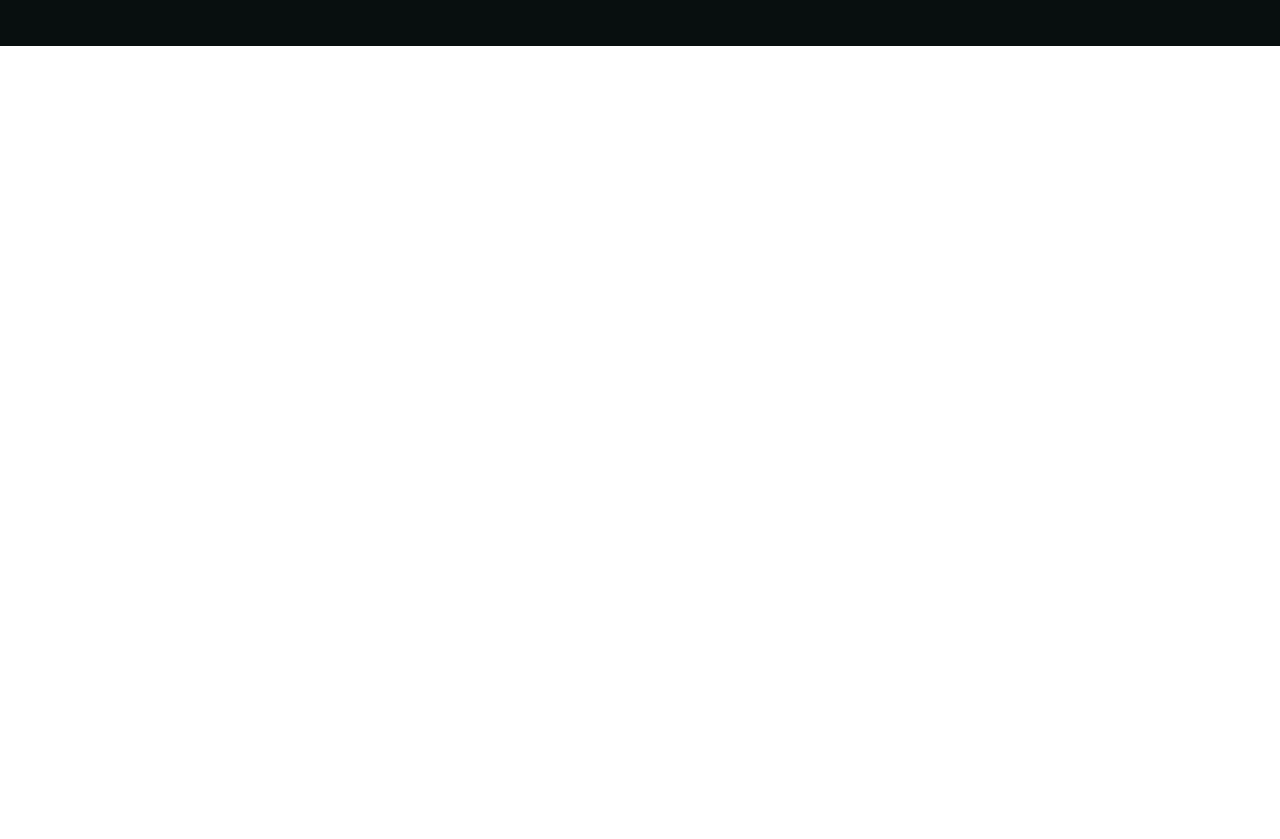
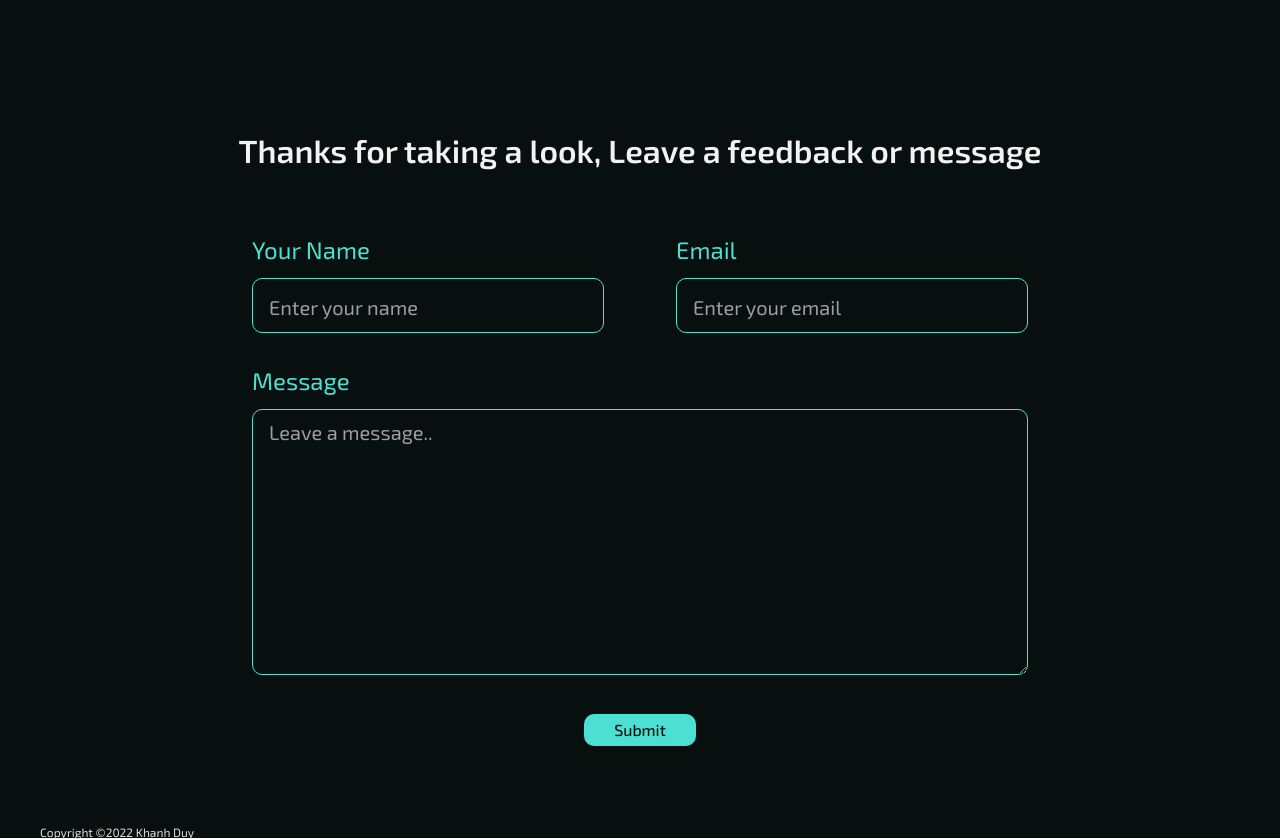
Before and after one commit to Nadirol/khanhduy.github.io, a React (Vite) app: page / in a window 1280 px wide. Shown: the part 2360-3199 px from the top of the page. Before the commit the page ends 2406 px from the top, so only its background shows below. Built offline with nearby package versions, Linux system fonts and the light colour scheme.

Commit message:
popup and form

```diff
--- a/src/components/DaltyDescription.tsx
+++ b/src/components/DaltyDescription.tsx
@@ -1,7 +1,10 @@
 const DaltyDescription = (): JSX.Element => (
     <div className="">
-        <p>Dalty is an application where users can quickly discover new destinations based on street/city name, radius or categories and view the details of each destination. </p>
-        <ul>
+        <p className="text-neutral-50 font-exo-2 font-normal text-2xl mb-9">
+            Dalty is an application where users can quickly discover new destinations based on street/city name,
+             radius or categories and view the details of each destination.
+        </p>
+        <ul className="list-disc list-inside text-neutral-50 font-exo-2 font-normal text-xl">
             <li>JSX and Tailwind was used to display every element/component as close to design as possible.</li>
             <li>React was used with multiple hooks to make interactions on buttons, search bars, sliders working correctly.</li>
             <li>React Router was used to create routing when navigating to different pages.</li>
--- a/src/components/Header.tsx
+++ b/src/components/Header.tsx
@@ -16,12 +16,12 @@ const Header = ({ popupVisible }: any): JSX.Element => {
                     <a href="#projects" className="nav-link">Projects</a>
                 </li>
                 <li>
-                    <a href="#" className="nav-link">Contact Me</a>
+                    <a href="#contact" className="nav-link">Contact Me</a>
                 </li>
             </ul>
             <div className="flex gap-9">
                 <button>
-                    <img src="/images/light bulb.svg" alt="theme toggle" />
+                    <img src="/images/light bulb.svg" alt="theme toggle"/>
                 </button>
                 <button className="border border-primary-dark-light rounded-[10px] px-5 py-2
                     text-primary-dark-light font-exo-2 font-normal text-base leading-none
--- a/src/components/Main.tsx
+++ b/src/components/Main.tsx
@@ -8,27 +8,37 @@ let sliderAutoScroll: any;
 let images: string[] = ['']
 
 const Main = ({ popupVisible, setPopupVisible }: any): JSX.Element => {
+    const [selectedProjectIndex, setSelectedProjectIndex] = useState(0)
     const [activeSlideIndex, setActiveSlideIndex] = useState(1)
     const [imageSlides, setImageSlides] = useState<any>(images);
     const imageSlider = useRef<HTMLDivElement>(null);
 
     const turnOnPopup = (index: number) => {
+        setSelectedProjectIndex(index)
         setPopupVisible(true);
-        images = [...projectList[index].images]
+        images = [...projectList[selectedProjectIndex].images]
         images.unshift(images[images.length - 1])
         setImageSlides(images)
 
+        autoScrollOn()
+    };
+
+    const autoScrollOn = () => {
         sliderAutoScroll = setInterval(() => {
             if (imageSlider.current) {
                 setActiveSlideIndex((prevIndex: number) => prevIndex + 1)
             }
         }, 5000);
+    }
 
-    };
+
+    const autoScrollOff = () => { clearInterval(sliderAutoScroll) }
 
     useEffect(() => {
         images.push(images[activeSlideIndex - 1])
         setImageSlides(images)
+
+        console.log(activeSlideIndex)
 
         imageSlider.current?.scrollBy(
             {
@@ -43,14 +53,16 @@ const Main = ({ popupVisible, setPopupVisible }: any): JSX.Element => {
         imageSlider.current?.scrollTo(0,0)
     },[popupVisible])
 
-    console.log(imageSlider.current?.scrollLeft)
-
     const turnOffPopup = () => {
         setPopupVisible(false)
         images = ['']
         setImageSlides(images)
         setActiveSlideIndex(1)
-        clearInterval(sliderAutoScroll)
+        autoScrollOff()
+    }
+
+    const contactFormSubmit = (e: any) => {
+        e.preventDefault();
     }
 
     return (
@@ -128,7 +140,7 @@ const Main = ({ popupVisible, setPopupVisible }: any): JSX.Element => {
                     ))}
                 </div>
             </section>
-            <section id="projects" className="min-h-screen text-center">
+            <section id="projects" className="min-h-screen text-center mb-16">
                 <h1 className="text-neutral-50 font-exo-2 font-semibold text-[80px] leading-none mb-[42px]">Project</h1>
                 <div className="flex gap-12 flex-col">
                     {projectList.map((item, index) => (
@@ -148,25 +160,94 @@ const Main = ({ popupVisible, setPopupVisible }: any): JSX.Element => {
             </section>
             { popupVisible && (
                 <section className="">
-                    <div className="fixed z-50 bottom-1/2 right-1/2 translate-x-1/2 translate-y-1/2 w-[1024px]
-                        bg-neutral-800 px-6 py-5 ">
-                        <div className="ml-auto w-fit">
+                    <div className="fixed z-50 bottom-1/2 right-1/2 translate-x-1/2 translate-y-1/2
+                        bg-neutral-800 px-6 py-5 w-[1024px] max-h-[90vh] overflow-y-scroll scrollbar-hide">
+                        <div className="ml-auto w-fit mb-6">
                             <button className="px-6 py-2 bg-neutral-200 hover:bg-neutral-400 rounded-[10px]"
                                 onClick={() => turnOffPopup()}>
                                 Close
                             </button>
                         </div>
-                        <div className={`flex gap-10 slider-x-snap `} ref={imageSlider}>
+                        <div className={`flex gap-10 slider-x-snap mb-9`} ref={imageSlider}>
                             {imageSlides?.map((item: string, index: number) => (
-                                <img src={item} key={index} alt="" id="index"
-                                    className={`w-[440px]
+                                <img src={item} key={index} alt="" loading="lazy"
+                                    onMouseEnter={autoScrollOff}
+                                    onMouseLeave={autoScrollOn}
+                                    className={`w-[440px] hover:opacity-100
                                         ${activeSlideIndex === index ? 'opacity-100 snap-center' : 'opacity-50'}
                                         ${activeSlideIndex === 1 ? '' : 'snap-center'}`}/>
                             ))}
                         </div>
+                        <div className="px-20">
+                            <h1 className={`${projectList[selectedProjectIndex].primaryColor === 'light-yellow'
+                                ? 'text-light-yellow' : 'text-primary-dark-light'}
+                                    font-exo-2 font-semibold text-4xl mb-9 text-center`}>
+                                {projectList[selectedProjectIndex].title}
+                            </h1>
+                            <div className="flex gap-[18px] w-fit mx-auto mb-9">
+                                <a href={projectList[selectedProjectIndex].codeLink} target="_blank" className={`border button-primary
+                                    ${projectList[selectedProjectIndex].primaryColor === 'light-yellow'
+                                    ? 'border-light-yellow text-light-yellow hover:bg-light-yellow hover:text-neutral-900'
+                                    : 'border-primary-dark-light text-primary-dark-light hover:bg-primary-dark-light hover:text-neutral-900'}`}>
+                                    Source Code
+                                </a>
+                                <a href={projectList[selectedProjectIndex].demoLink} target="_blank" className={`button-primary
+                                    ${projectList[selectedProjectIndex].primaryColor === 'light-yellow'
+                                    ? 'bg-light-yellow hover:bg-regular-yellow'
+                                    : 'bg-primary-dark-light hover:bg-primary-dark-regular'}`}>
+                                    Live Demo
+                                </a>
+                            </div>
+                            <div className="flex gap-7 items-center mb-9">
+                                <h1 className="text-neutral-50 font-exo-2 font-semibold text-xl leading-none my-auto">TechStack:</h1>
+                                <div className="flex gap-6">
+                                    {projectList[selectedProjectIndex].stack.map((item: string) => (
+                                        <button key={item}
+                                            className={`border button-primary
+                                                ${projectList[selectedProjectIndex].primaryColor === 'light-yellow'
+                                                ? 'border-light-yellow text-light-yellow hover:bg-light-yellow hover:text-neutral-900'
+                                                : 'border-primary-dark-light text-primary-dark-light hover:bg-primary-dark-light hover:text-neutral-900'}`}>
+                                            {item}
+                                        </button>
+                                    ))}
+                                </div>
+                            </div>
+                            <div className="">
+                                {projectList[selectedProjectIndex].fullDescription()}
+                            </div>
+                        </div>
                     </div>
                 </section>
             )}
+            <section id="contact" className="my-20">
+                <h1 className="text-neutral-50 font-exo-2 font-semibold text-[2rem] mb-[4rem] text-center">
+                    Thanks for taking a look,
+                    Leave a feedback or message
+                </h1>
+                <form onSubmit={e => contactFormSubmit(e)} id="contact-form"
+                    className="w-form mx-auto grid gap-x-[4.5rem] gap-y-9 grid-cols-2">
+                    <div className="form-text">
+                        <h1 className="mb-4">Your Name</h1>
+                        <input type="text" required placeholder="Enter your name"
+                            className="input-form"/>
+                    </div>
+                    <div className="form-text">
+                        <h1 className="mb-4">Email</h1>
+                        <input type="email" required placeholder="Enter your email"
+                            className="input-form"/>
+                    </div>
+                    <div className="col-[1/-1] form-text">
+                        <h1 className="mb-4">Message</h1>
+                        <textarea name="message" form="contact-form" rows={10} placeholder="Leave a message.."
+                            className="input-form">
+                        </textarea>
+                    </div>
+                    <input type="submit" value="Submit"
+                        className="mx-auto col-[1/-1] px-[30px] py-2 bg-primary-dark-light hover:bg-primary-dark-regular
+                            text-neutral-900 font-exo-2 font-medium text-base leading-none rounded-[10px]"/>
+                </form>
+            </section>
+            <h6 className="text-neutral-200 font-exo-2 font-normal text-xs leading-none">Copyright ©2022 Khanh Duy</h6>
         </main>
     )
 }
--- a/src/index.css
+++ b/src/index.css
@@ -24,7 +24,17 @@
 .slider-x-snap {
     @apply overflow-x-scroll
     snap-x snap-mandatory overscroll-x-contain
-    /* scrollbar-hide */
+    scrollbar-hide
+}
+
+.input-form {
+    @apply w-full px-4 py-3 bg-transparent focus:outline-0 border border-primary-dark-light rounded-[10px]
+    caret-primary-dark-light
+    placeholder:text-neutral-500 placeholder:font-exo-2 placeholder:font-normal placeholder:text-xl placeholder:leading-none
+}
+
+.form-text {
+    @apply text-primary-dark-light font-exo-2 font-normal text-2xl leading-none
 }
 
 @tailwind utilities;
--- a/tailwind.config.cjs
+++ b/tailwind.config.cjs
@@ -19,6 +19,7 @@ module.exports = {
         'neutral-50': 'rgba(242, 242, 242, 1)',
         'neutral-200': 'rgba(219, 219, 219, 1)',
         'neutral-400': 'rgba(197, 197, 197, 1)',
+        'neutral-500': 'rgba(158, 158, 158, 1)',
         'neutral-800': 'rgba(32, 34, 39, 1)',
         'neutral-900': 'rgba(8, 15, 15, 1)',
         'filter-dark': 'rgba(8, 15, 15, 0.3)',
@@ -27,6 +28,7 @@ module.exports = {
       },
       width: {
         'container': 'min(1200px, 100% - 2rem)',
+        'form': 'min(776px, 100% - 1rem)'
       },
       minHeight: {
         'section': '90vh',
```
